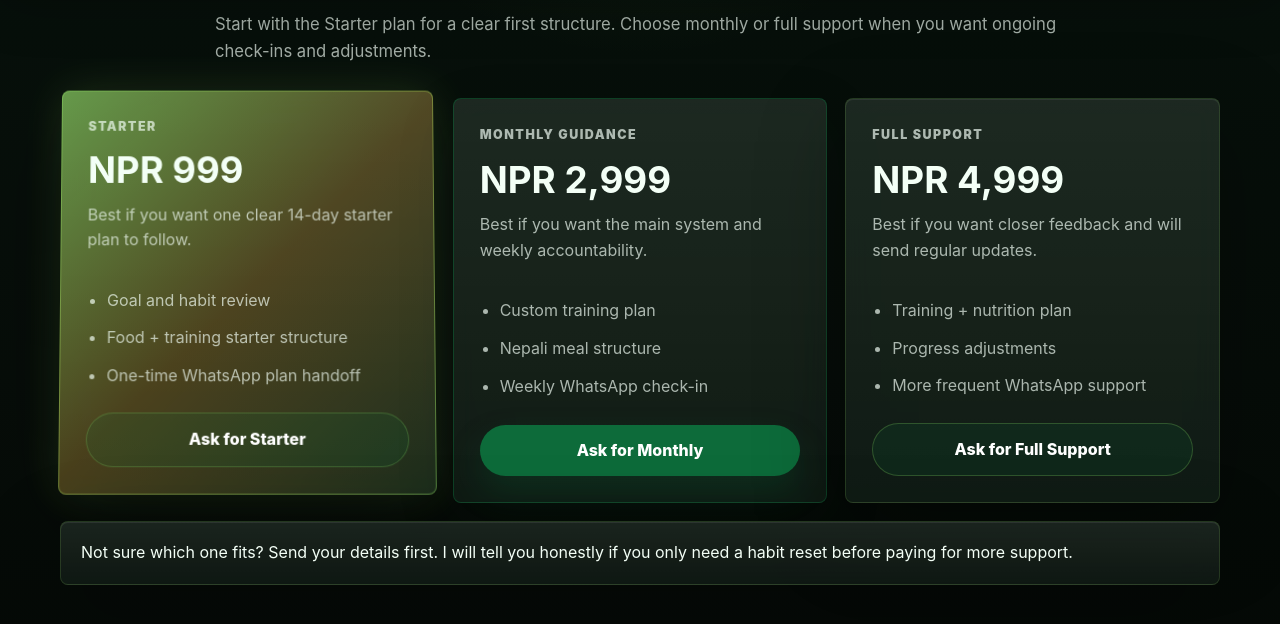
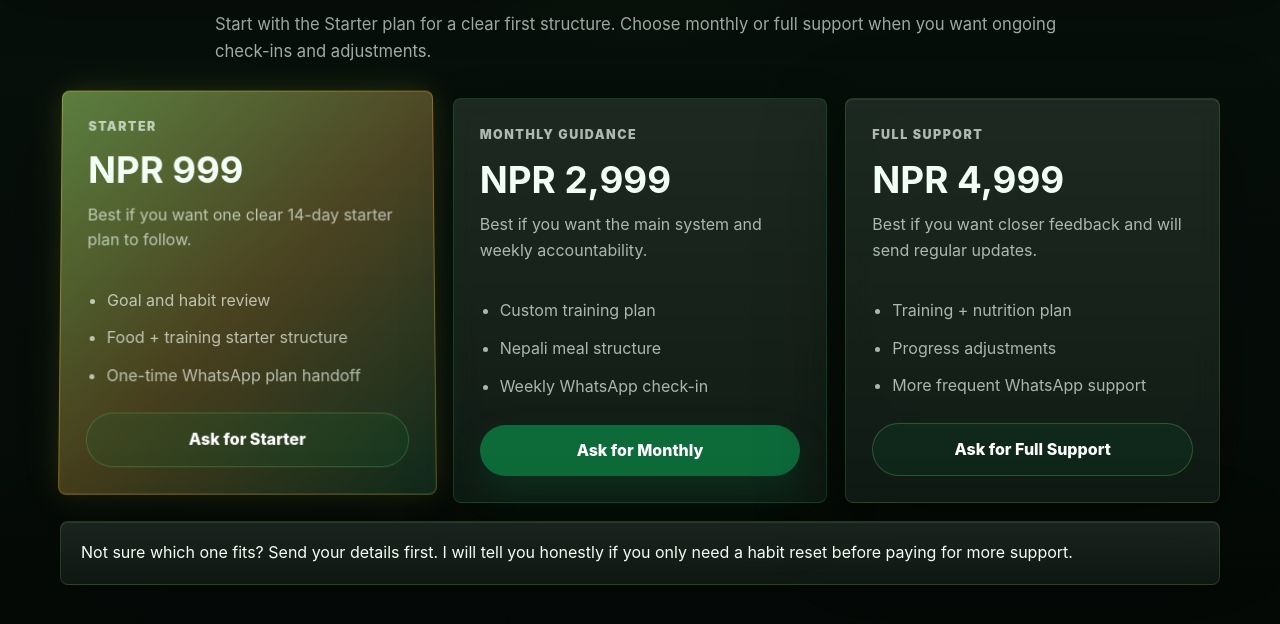
Before and after one commit to Ampison/nikhil-fitness-os, a plain HTML site: page index.html in a window 1280 px wide. In both pictures the pointer is over the element 247 px from the left and 9829 px from the top of the page. Shown: the part 9529-10153 px from the top of the page. Drawn offline with Linux system fonts and the light colour scheme.

Commit message:
Add files via upload

```diff
--- a/index.html
+++ b/index.html
@@ -20,7 +20,7 @@
     <meta name="twitter:title" content="Nikhil Fitness OS" />
     <meta name="twitter:description" content="Real fitness system built for Nepal. Home gym, Nepali meals, WhatsApp support from Birtamode." />
     <meta name="twitter:image" content="https://nikhil-fitness-os-m4vh.vercel.app/assets/hero-dumbbell.png" />
-    <link rel="stylesheet" href="./styles.css?v=mobile-board-focus-1" />
+    <link rel="stylesheet" href="./styles.css?v=pricing-gold-1" />
   </head>
   <body>
     <header class="site-header" data-header>
--- a/styles.css
+++ b/styles.css
@@ -2355,15 +2355,16 @@ h3,
   border-radius: inherit;
   content: "";
   opacity: 0;
-  background: linear-gradient(135deg, rgba(131, 201, 91, 0.7), rgba(217, 154, 43, 0.28), rgba(131, 201, 91, 0.1));
+  background: linear-gradient(135deg, rgba(183, 255, 106, 0.4), rgba(217, 154, 43, 0.26) 52%, rgba(13, 107, 58, 0.18));
   transition: opacity 0.25s ease;
 }
 
 .price-card:hover {
-  border-color: rgba(131, 201, 91, 0.55);
+  border-color: rgba(217, 154, 43, 0.48);
   box-shadow:
     0 34px 110px rgba(0, 0, 0, 0.38),
-    0 0 44px rgba(131, 201, 91, 0.18);
+    0 0 42px rgba(131, 201, 91, 0.14),
+    0 0 24px rgba(217, 154, 43, 0.1);
   transform: perspective(1000px) rotateX(3deg) translateY(-10px);
 }
 
```
